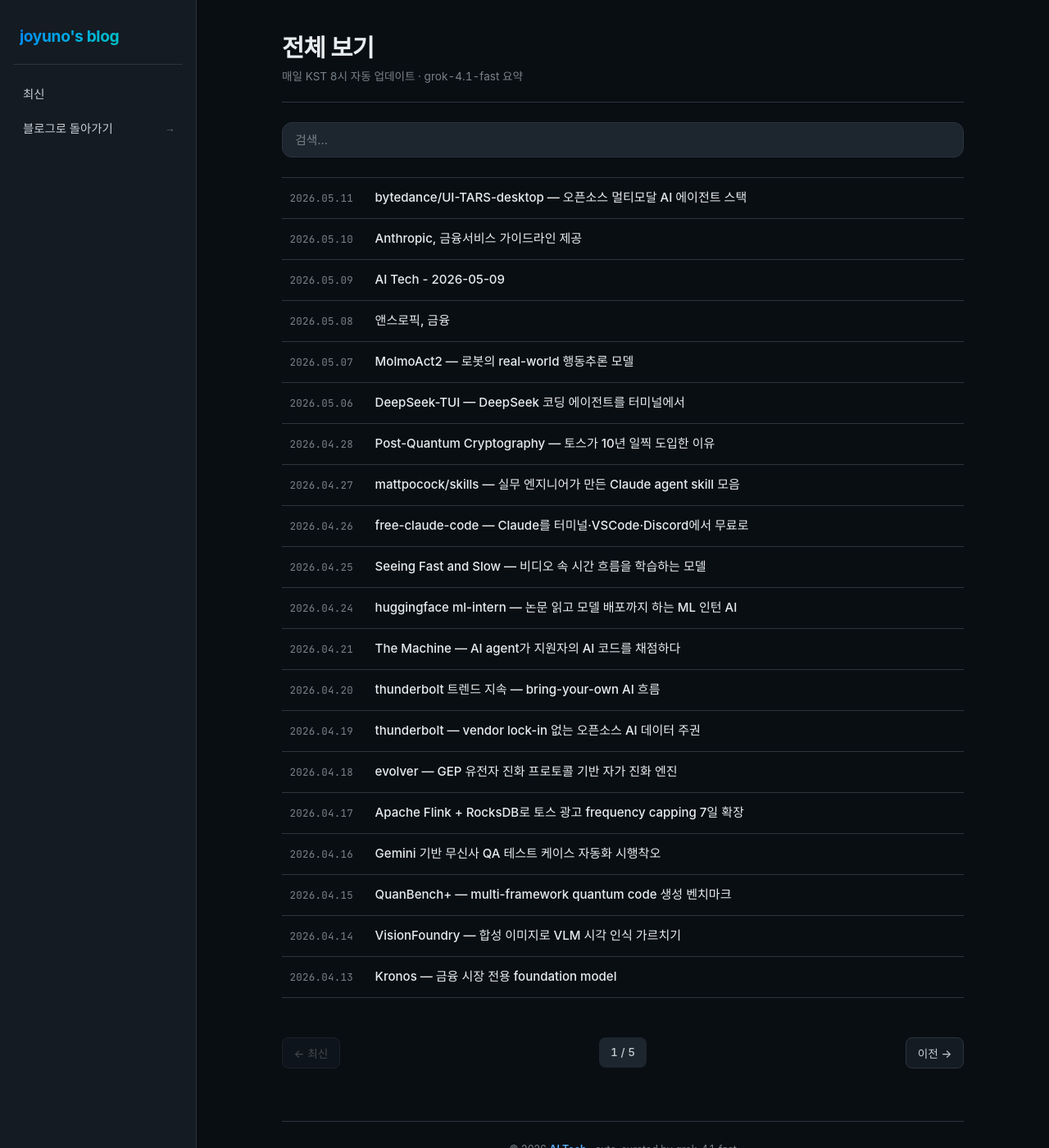
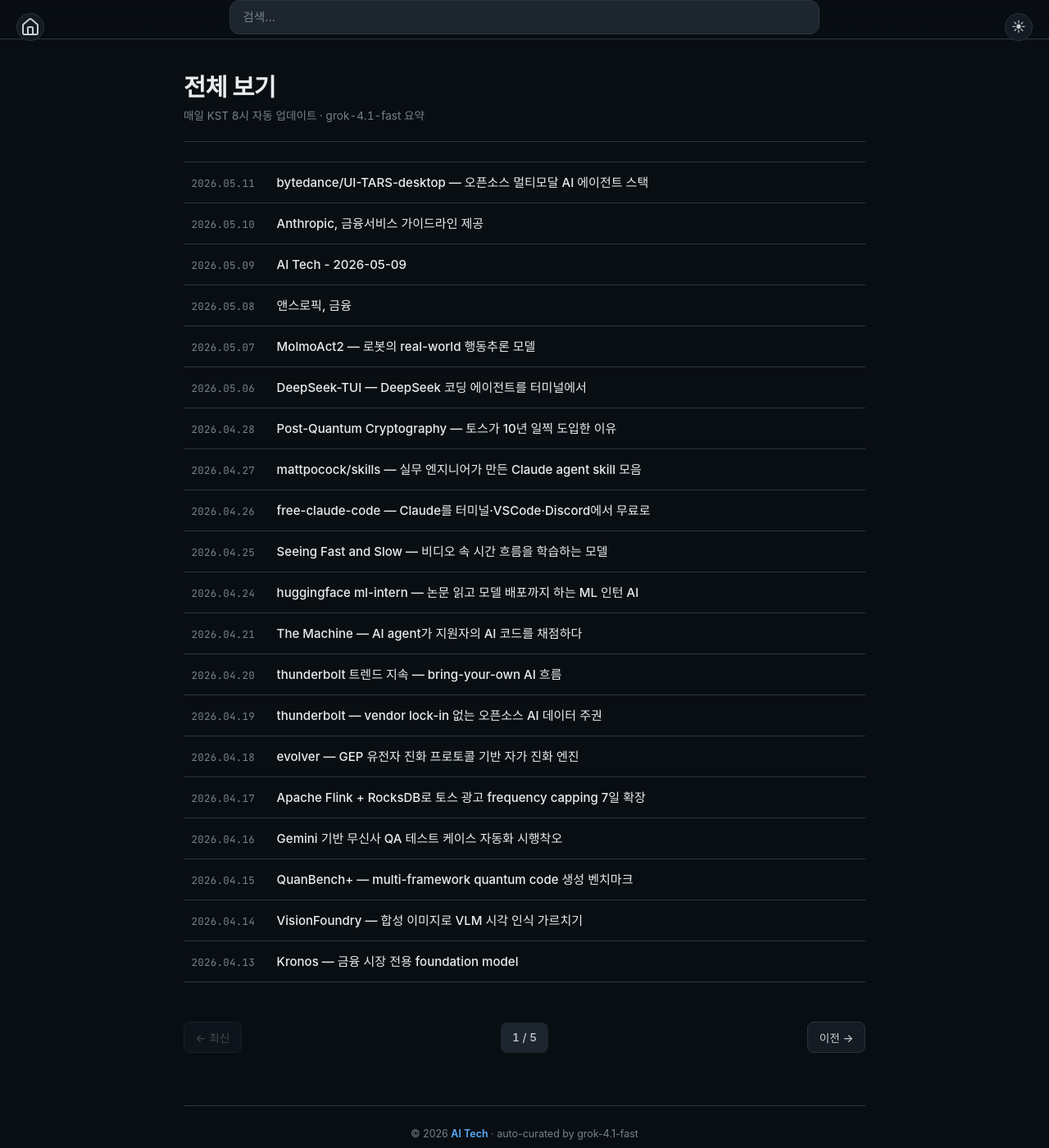
Before and after one commit to joyuno/ai-tech-digest, a Jekyll site: the page built from archives/index.html, in a window 1280 px wide and 1400 px high. Shown: the whole window at 82% size. Built offline with Jekyll 4.4.1, drawn with Linux system fonts in a browser that asks for light colours; some web fonts are replaced; comment, search, counter and statistics services are not loaded.

Commit message:
Unify header: archive/detail pages adopt main/book topbar; replace 'back to blog' link with home-icon -> ai-tech main on book
Per user request the archive page and per-day detail pages used joyuno's
blog sidebar nav, which doesn't match the rest of the ai-tech site and
'back to blog' returns to the dev blog rather than back into ai-tech. The
fix in both places is the same single-row topbar that home/book already use.

- _layouts/book.html: back-link is now a Lucide 'house' icon button pointing
  at the ai-tech root ({{ '/' | relative_url }}) instead of a text link to
  joyuno.github.io. Restyled as a 34px circular icon button to match the
  theme-toggle on the right side.

- _layouts/default.html: full restructure of the chrome — drop the fixed
  240px sidebar (#sidebar / .brand / .nav / #main-wrapper margin-left) and
  the mobile slide-out drawer (.mobile-header / .menu-btn). Replace with a
  sticky .topbar grid (back-link | search | theme-toggle) matching
  book.html. Adds Fuse + search.js + initFuseSearch wiring so the
  centered search input works on archive/detail pages too. The footer
  stays where it was, just inside the new wider main-content.

- _layouts/archive.html: remove the body-level <div class='search-wrap'>
  and its Fuse/search.js scripts — the topbar now provides both, having
  them in the body too would have duplicated #search-input/#search-results
  IDs and broken Fuse.

```diff
--- a/_layouts/archive.html
+++ b/_layouts/archive.html
@@ -5,11 +5,6 @@
   <h1>전체 보기</h1>
   <p class="meta">매일 KST 8시 자동 업데이트 · grok-4.1-fast 요약</p>
 </header>
-
-<div class="search-wrap">
-  <input type="text" id="search-input" placeholder="검색...">
-  <ul id="search-results"></ul>
-</div>
 
 {% if site.posts.size == 0 %}
 <p style="color:var(--text-muted);text-align:center;padding:3rem 0;">아직 포스트가 없습니다.</p>
--- a/_layouts/default.html
+++ b/_layouts/default.html
@@ -105,54 +105,90 @@
     a { color: var(--accent); text-decoration: none; transition: color var(--m-fast) var(--ease-std); }
     a:hover { color: var(--accent-hover); }
 
-    /* sidebar */
-    #sidebar {
-      position: fixed; top: 0; left: 0;
-      width: var(--sidebar-w); height: 100vh;
+    /* topbar — main 페이지 / book 페이지와 동일 구성 */
+    .topbar {
+      position: sticky; top: 0;
+      height: var(--topbar-h);
+      display: grid;
+      grid-template-columns: 1fr auto 1fr;
+      align-items: center;
+      padding: 0 1.25rem;
+      z-index: 50;
+      background: linear-gradient(to bottom, oklch(from var(--bg) l c h / 0.96), oklch(from var(--bg) l c h / 0.78));
+      backdrop-filter: blur(18px);
+      -webkit-backdrop-filter: blur(18px);
+      border-bottom: 1px solid var(--border);
+    }
+    .back-link {
+      justify-self: start;
       background: var(--surface);
-      border-right: 1px solid var(--border);
-      padding: 1.5rem 1rem;
-      display: flex; flex-direction: column;
-      z-index: 100;
-      overflow-y: auto;
-      transition: transform var(--m-std) var(--ease-std);
+      border: 1px solid var(--border);
+      color: var(--text);
+      border-radius: var(--r-pill);
+      width: 34px; height: 34px;
+      display: grid; place-items: center;
+      cursor: pointer;
+      transition: border-color var(--m-fast) var(--ease-std), color var(--m-fast) var(--ease-std);
     }
-    .brand {
-      display: block;
-      padding: 0.4rem 0.5rem 1.1rem;
-      margin-bottom: 1rem;
-      border-bottom: 1px solid var(--border);
-      text-decoration: none;
+    .back-link:hover { border-color: var(--accent); color: var(--accent); }
+    .back-link i[data-lucide] { width: 1.05rem; height: 1.05rem; }
+
+    .search-wrap { width: min(60vw, 720px); position: relative; }
+    #search-input {
+      width: 100%;
+      background: oklch(from var(--surface) l c h / 0.7);
+      border: 1px solid var(--border);
+      border-radius: var(--r-pill);
+      color: var(--text);
+      padding: 0.55rem 1.1rem;
+      font-size: 0.9rem;
+      font-family: inherit;
+      outline: none;
+      transition: border-color var(--m-fast) var(--ease-std), background var(--m-fast) var(--ease-std);
     }
-    .brand-name {
-      font-weight: 700; font-size: 1.2rem;
-      letter-spacing: -0.02em;
-      background: var(--grad-mark);
-      -webkit-background-clip: text;
-      background-clip: text;
-      -webkit-text-fill-color: transparent;
-      display: inline-block;
+    #search-input::placeholder { color: var(--text-muted); }
+    #search-input:focus { border-color: var(--accent); background: var(--surface); }
+    #search-results {
+      list-style: none;
+      position: absolute; top: calc(100% + 0.4rem); left: 0; right: 0;
+      max-height: 60vh; overflow-y: auto;
+      background: oklch(from var(--surface) l c h / 0.98);
+      border: 1px solid var(--border);
+      border-radius: var(--r-md);
+      box-shadow: 0 16px 40px rgba(0,0,0,0.4);
+      z-index: 60;
+      backdrop-filter: blur(18px);
+    }
+    #search-results:empty { display: none; }
+    #search-results li a {
+      display: flex; gap: 0.85rem; align-items: baseline;
+      padding: 0.55rem 0.85rem; color: var(--text); font-size: 0.88rem;
+    }
+    #search-results li a:hover { background: var(--surface-2); color: var(--accent); }
+    #search-results .sr-date {
+      font-family: 'JetBrains Mono', monospace; font-size: 0.74rem;
+      color: var(--text-muted); flex-shrink: 0;
     }
 
-    .nav { display: flex; flex-direction: column; gap: 0.15rem; }
-    .nav a {
-      display: flex; align-items: center; justify-content: space-between;
-      padding: 0.55rem 0.75rem;
+    .topbar-right {
+      justify-self: end;
+      display: flex; align-items: center; gap: 0.5rem;
+    }
+    .theme-toggle {
+      background: var(--surface);
+      border: 1px solid var(--border);
       color: var(--text);
-      border-radius: var(--r-sm);
-      font-size: 0.9rem;
-      font-weight: 500;
-      transition: background var(--m-fast) var(--ease-std), color var(--m-fast) var(--ease-std);
+      border-radius: var(--r-pill);
+      width: 34px; height: 34px;
+      cursor: pointer;
+      display: grid; place-items: center;
+      font-size: 1.05rem; line-height: 1;
+      font-family: inherit;
+      transition: border-color var(--m-fast) var(--ease-std), color var(--m-fast) var(--ease-std);
     }
-    .nav a:hover { background: var(--surface-2); color: var(--accent); }
-    .nav a.active { background: var(--accent-bg); color: var(--accent); }
-    .nav a .arrow { font-family: 'JetBrains Mono', monospace; opacity: 0.5; font-size: 0.85em; }
+    .theme-toggle:hover { border-color: var(--accent); color: var(--accent); }
 
     /* main */
-    #main-wrapper {
-      margin-left: var(--sidebar-w);
-      min-height: 100vh;
-    }
     .main-content {
       max-width: 880px;
       margin: 0 auto;
@@ -417,25 +453,10 @@
     .footer-mark { color: var(--accent); font-weight: 600; }
 
     /* mobile */
-    .mobile-header {
-      display: none;
-      position: fixed; top: 0; left: 0; right: 0;
-      height: var(--topbar-h);
-      background: var(--surface);
-      border-bottom: 1px solid var(--border);
-      align-items: center; padding: 0 1rem;
-      z-index: 99;
-    }
-    .menu-btn { background: none; border: 0; color: var(--text); padding: 0.4rem 0.6rem; cursor: pointer; border-radius: var(--r-sm); font-size: 0.95rem; font-weight: 500; }
-    .menu-btn:hover { background: var(--surface-2); }
-    .mobile-title { flex: 1; text-align: center; font-weight: 600; color: var(--heading); }
-
-    @media (max-width: 768px) {
-      #sidebar { transform: translateX(-100%); }
-      #sidebar.open { transform: translateX(0); }
-      #main-wrapper { margin-left: 0; }
-      .mobile-header { display: flex; }
-      .main-content { padding: calc(var(--topbar-h) + 1.25rem) 1rem 2.5rem; }
+    @media (max-width: 720px) {
+      .topbar { grid-template-columns: auto 1fr auto; gap: 0.5rem; padding: 0 0.85rem; }
+      .search-wrap { width: 100%; }
+      .main-content { padding: 1.5rem 1rem 2.5rem; }
       .page-hero h1 { font-size: 1.4rem; }
       .post-list .pl-date { width: 4.5rem; font-size: 0.72rem; }
       .post-list .pl-title { font-size: 0.88rem; }
@@ -448,37 +469,42 @@
   </style>
 </head>
 <body>
-  <header class="mobile-header">
-    <button class="menu-btn" onclick="document.getElementById('sidebar').classList.toggle('open')" aria-label="메뉴 열기">메뉴</button>
-    <span class="mobile-title">{{ site.title }}</span>
-    <span class="menu-btn" style="visibility:hidden;">.</span>
+  <header class="topbar">
+    <a class="back-link" href="{{ '/' | relative_url }}" aria-label="AI Tech 메인으로">
+      <i data-lucide="house"></i>
+    </a>
+    <div class="search-wrap">
+      <input type="text" id="search-input" placeholder="검색...">
+      <ul id="search-results"></ul>
+    </div>
+    <div class="topbar-right">
+      <button class="theme-toggle" data-theme-toggle aria-label="테마 전환">
+        <span class="theme-icon">☾</span>
+      </button>
+    </div>
   </header>
 
-  <aside id="sidebar">
-    <a href="{{ '/' | relative_url }}" class="brand">
-      <span class="brand-name">joyuno's blog</span>
-    </a>
-
-    <nav class="nav">
-      <a href="{{ '/' | relative_url }}" {% if page.url == "/" %}class="active"{% endif %}>최신</a>
-      <a href="https://joyuno.github.io">
-        <span>블로그로 돌아가기</span><span class="arrow">→</span>
-      </a>
-    </nav>
-  </aside>
-
-  <div id="main-wrapper">
   <main class="main-content">
     {{ content }}
     <footer class="footer">
       <p>© {{ site.time | date: '%Y' }} <span class="footer-mark">AI Tech</span> · auto-curated by grok-4.1-fast</p>
     </footer>
   </main>
-  </div>
 
-  <script src="https://unpkg.com/lucide@latest/dist/umd/lucide.min.js"></script>
+  <script src="https://cdn.jsdelivr.net/npm/fuse.js@7.0.0/dist/fuse.min.js" defer></script>
+  <script src="{{ '/assets/js/search.js' | relative_url }}" defer></script>
+  <script src="https://unpkg.com/lucide@latest/dist/umd/lucide.min.js" defer></script>
   <script>
+    document.addEventListener('DOMContentLoaded', function () {
+      if (window.initFuseSearch) {
+        window.initFuseSearch({
+          searchJsonUrl: '{{ "/search.json" | relative_url }}',
+          inputId: 'search-input',
+          resultsId: 'search-results',
+        });
+      }
       if (typeof lucide !== 'undefined') lucide.createIcons();
+    });
   </script>
 </body>
 </html>
```
Also changed, not shown: other parts of _layouts/archive.html (+1 -13 lines), _layouts/book.html (+12 -8 lines). Lines whose indentation alone changed are shown as unchanged.
